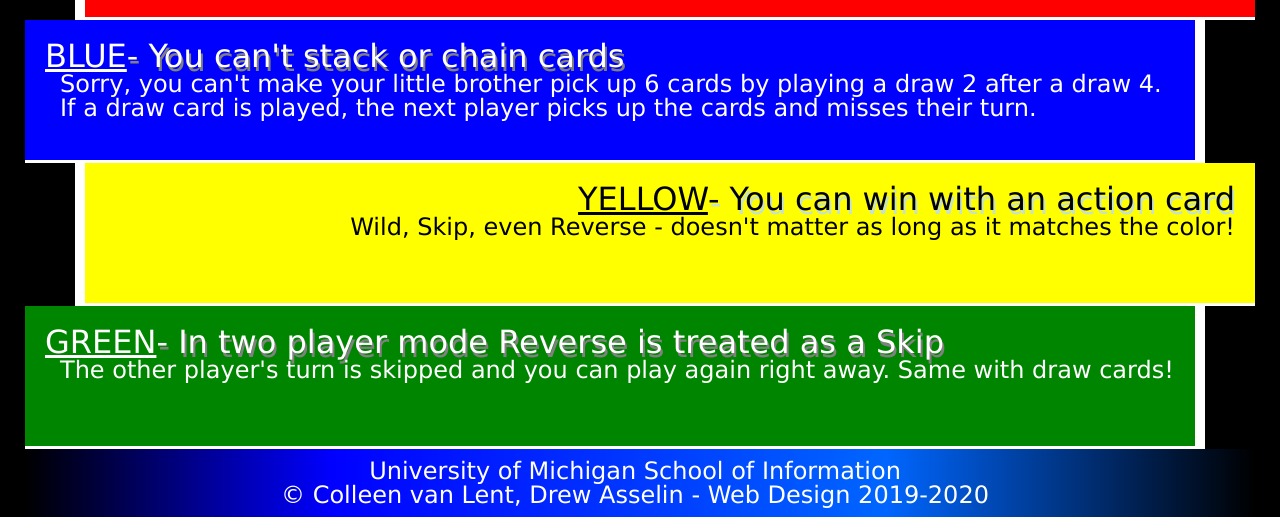
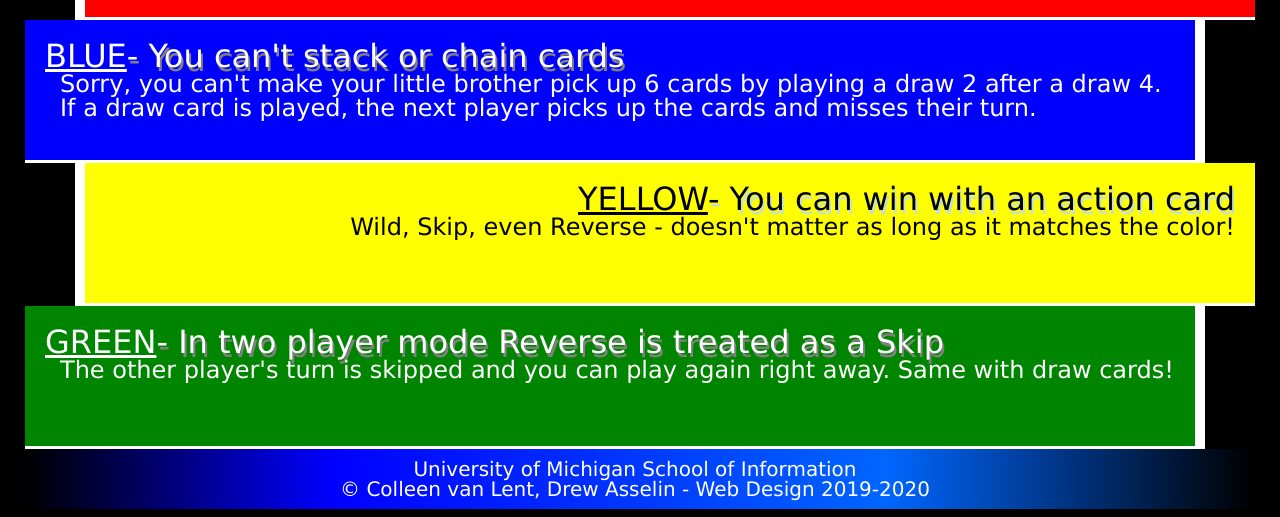
Before and after one commit to laursanc/homework2-2022, a plain HTML site: page index.html in a window 1280 px wide. Shown: the part 716-1233 px from the top of the page. Drawn offline with Linux system fonts and the light colour scheme.

Commit message:
Add files via upload

```diff
--- a/css/style.css
+++ b/css/style.css
@@ -89,7 +89,7 @@ footer{
 }
 
 footer p{
-    font: 20px;
+    font-size: 20px;
     text-align: center;
     padding: 10px 10px 10px 0px;
 }
```
